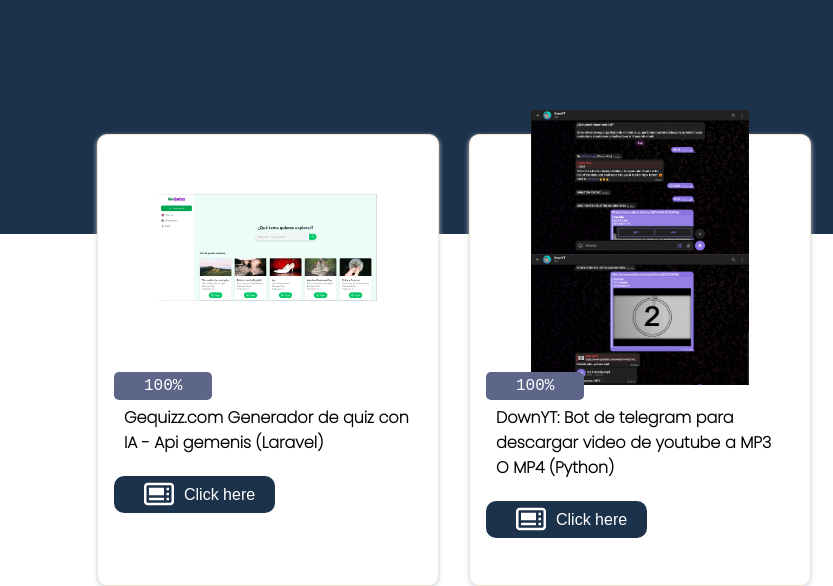
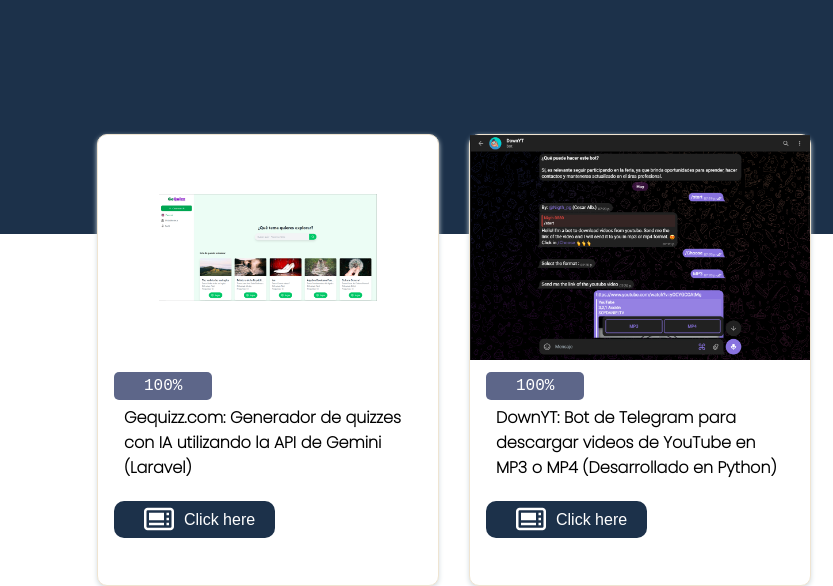
Before and after one commit to NIGTHGIT/NIGTHGIT.github.io, a website: page index.html in a window 1280 px wide. Shown: the part 2564-3150 px from the top of the page, 0-833 px from the left. Drawn offline with nearby package versions, Linux system fonts and the light colour scheme; a script that the page names is missing; a web font is replaced by a local one.

Commit message:
Update index.html

```diff
--- a/index.html
+++ b/index.html
@@ -52,7 +52,7 @@
   <div class="centertxt">
     <i class="las la-question" style="margin: auto;font-size: 80px;"></i>
     <h2>Hola, Un gusto en conocerte</h2>
-    <p class="p1he">Desde que inicié mi viaje como aprendiz de programación hace 2 años y medio, he participado en proyectos como programador y estudiante. He trabajado en proyectos digitales, tanto en mis propios proyectos personales como colaborando con otros. Mantengo una modesta confianza en mis habilidades, siento una curiosidad innata y continúo trabajando constantemente en mejorar mis destrezas, resolviendo problemas de programación uno por uno.</p>
+    <p class="p1he">Desde que inicié mi viaje como aprendiz de programación hace 3 años, he participado en proyectos como programador y estudiante. He trabajado en proyectos digitales, tanto en mis propios proyectos personales como colaborando con otros. Mantengo una modesta confianza en mis habilidades, siento una curiosidad innata y continúo trabajando constantemente en mejorar mis destrezas, resolviendo problemas de programación uno por uno.</p>
   </div>
 
 </div>
@@ -179,7 +179,7 @@
             </div>
         <div class="TextContenInfo">
             <span class="Status">100%</span>
-            <p>Gequizz.com  Generador de quiz con IA - Api gemenis (Laravel)
+            <p>Gequizz.com: Generador de quizzes con IA utilizando la API de Gemini (Laravel)
             </p>
             <a class="url" href="https://gequizz.com" target="_blank" >
                 <i class="las la-pager" style="font-size: 40px; position: relative;top: 9px;color: white;"></i><span  style="color: rgb(255, 255, 255);text-decoration: none;font-family: Arial, Helvetica, sans-serif;font-weight: 100;position: relative;left: 5px;">Click here</span>
@@ -191,12 +191,11 @@
 
     <div class="cardFlex fex2 wow animate__animated  animate__fadeInUp">
         <div class="imgDiv" style="width: 100%;height: 50%;display: grid;place-content: center;">
-            <img src="icons/BOT1.PNG" alt="" style="margin: auto;width: 80%;height: 100%;">
-            <img src="icons/BOT2.PNG" alt="" style="margin: auto;width: 80%;height: 100%;">
+            <img src="icons/BOT1.PNG" alt="" style="margin: auto;width: 100%;height: 100%;">
             </div>
         <div class="TextContenInfo">
             <span class="Status">100%</span>
-            <p>  DownYT: Bot de telegram para descargar video de youtube a MP3 O MP4 (Python)
+            <p>  DownYT: Bot de Telegram para descargar videos de YouTube en MP3 o MP4 (Desarrollado en Python)
             </p>
             <a class="url" href="https://gequizz.com" target="_blank" >
                 <i class="las la-pager" style="font-size: 40px; position: relative;top: 9px;color: white;"></i><span  style="color: rgb(255, 255, 255);text-decoration: none;font-family: Arial, Helvetica, sans-serif;font-weight: 100;position: relative;left: 5px;">Click here</span>
```
